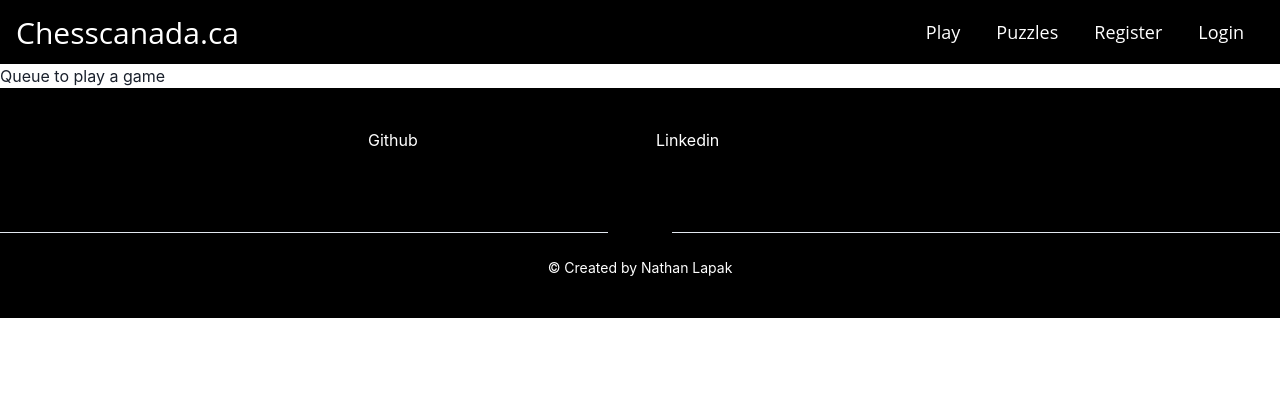
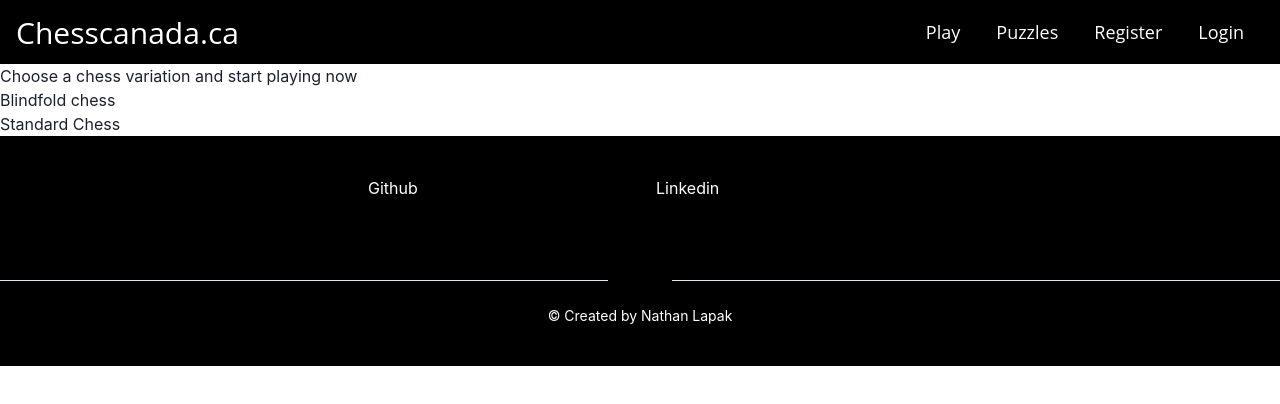
Before and after one commit to NateLapak/Chesscanada, a React (Create React App) app in the folder frontend/: page /play in a window 1280 px wide. Shown: the top 404 px of the page. Built offline with nearby package versions, Linux system fonts and the light colour scheme.

Commit message:
Added standard and blindfold chess

```diff
--- a/frontend/src/Components/Play/PlayOne.jsx
+++ /dev/null
@@ -1,9 +0,0 @@
-const PlayOne = () => {
-    return (
-        <div>
-            <h2>Queue to play a game</h2>
-        </div>
-    )
-}
-
-export default PlayOne
--- /dev/null
+++ b/frontend/src/Components/Play/Variations/Blindfold.jsx
@@ -0,0 +1,9 @@
+const Blindfold = () => {
+    return (
+        <div>
+            <h1>Blindfold chess</h1>
+        </div>
+    )
+}
+
+export default Blindfold
--- /dev/null
+++ b/frontend/src/Components/Play/Variations/PlayOne.jsx
@@ -0,0 +1,14 @@
+import Blindfold from "./Blindfold"
+import Standard from "./Standard"
+
+const PlayOne = () => {
+    return (
+        <div>
+            <h2>Choose a chess variation and start playing now</h2>
+            <Blindfold />
+            <Standard />
+        </div>
+    )
+}
+
+export default PlayOne
--- /dev/null
+++ b/frontend/src/Components/Play/Variations/Standard.jsx
@@ -0,0 +1,7 @@
+const Standard = () => {
+    return (
+        <h1>Standard Chess</h1>
+    )
+}
+
+export default Standard
--- a/frontend/src/Pages/Play/Play.jsx
+++ b/frontend/src/Pages/Play/Play.jsx
@@ -1,4 +1,4 @@
-import Playone from "../../Components/Play/PlayOne"
+import Playone from "../../Components/Play/Variations/PlayOne"
 
 const Play = () => {
     return (
```
